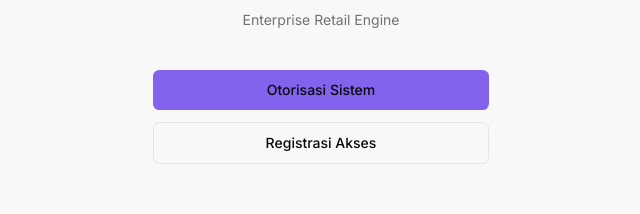
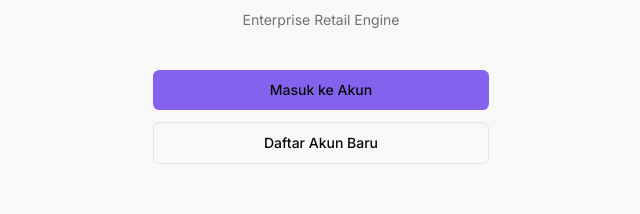
Before and after one commit to azka13labib-ops/ArthaOS, a Next.js app in the folder web/: page / in a window 1280 px wide. Shown: the part 375-589 px from the top of the page, without its empty margins (319-959 px from the left). Built offline with nearby package versions, Linux system fonts and the light colour scheme; no server answers.

Commit message:
fix(landing): use clear human copy instead of system jargon

```diff
--- a/web/src/app/page.tsx
+++ b/web/src/app/page.tsx
@@ -65,12 +65,12 @@ export default function GatewayPage() {
             <div className="flex flex-col gap-3 w-full">
               <Link href="/login" className="w-full">
                 <button className="w-full bg-primary hover:bg-primary/90 text-foreground py-2.5 rounded-md font-medium text-sm transition-colors">
-                  Otorisasi Sistem
+                  Masuk ke Akun
                 </button>
               </Link>
               <Link href="/register" className="w-full">
                 <button className="w-full border border-input bg-background hover:bg-accent hover:text-accent-foreground py-2.5 rounded-md font-medium text-sm transition-colors">
-                  Registrasi Akses
+                  Daftar Akun Baru
                 </button>
               </Link>
             </div>
```
